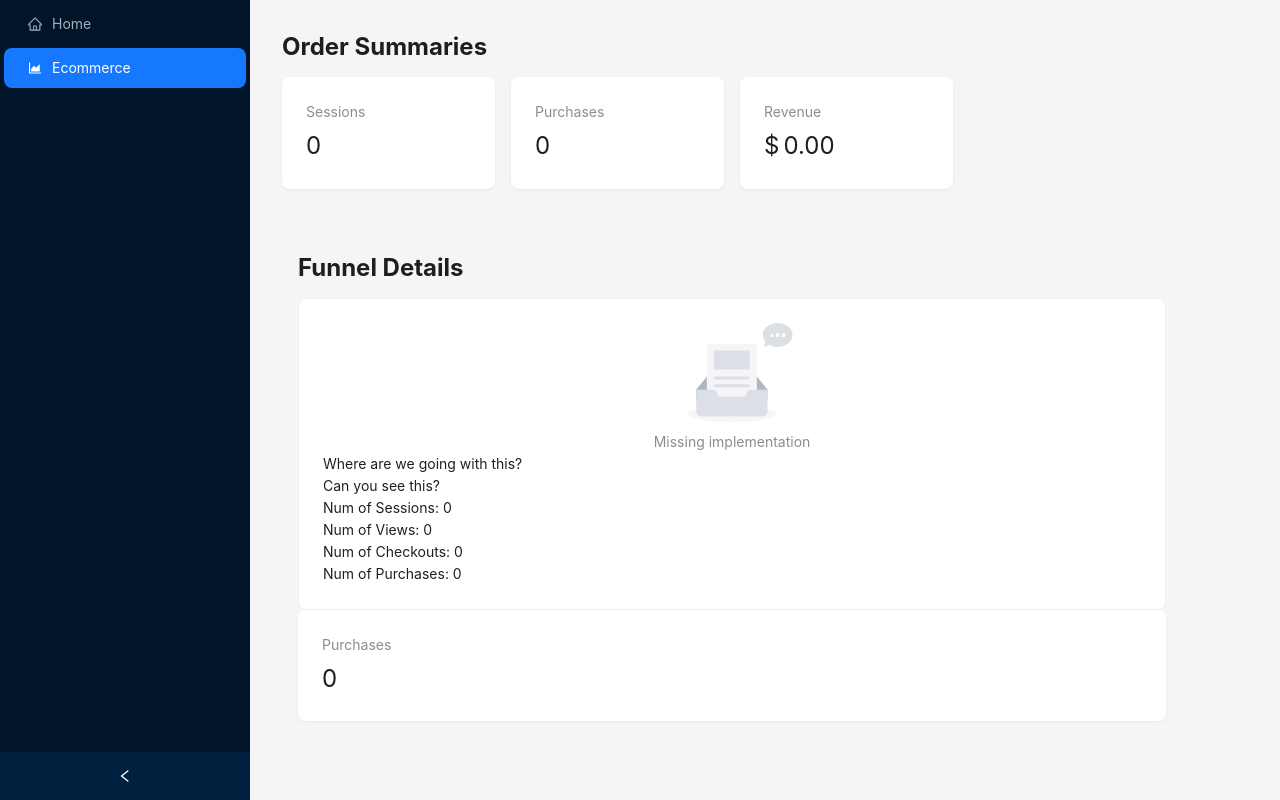
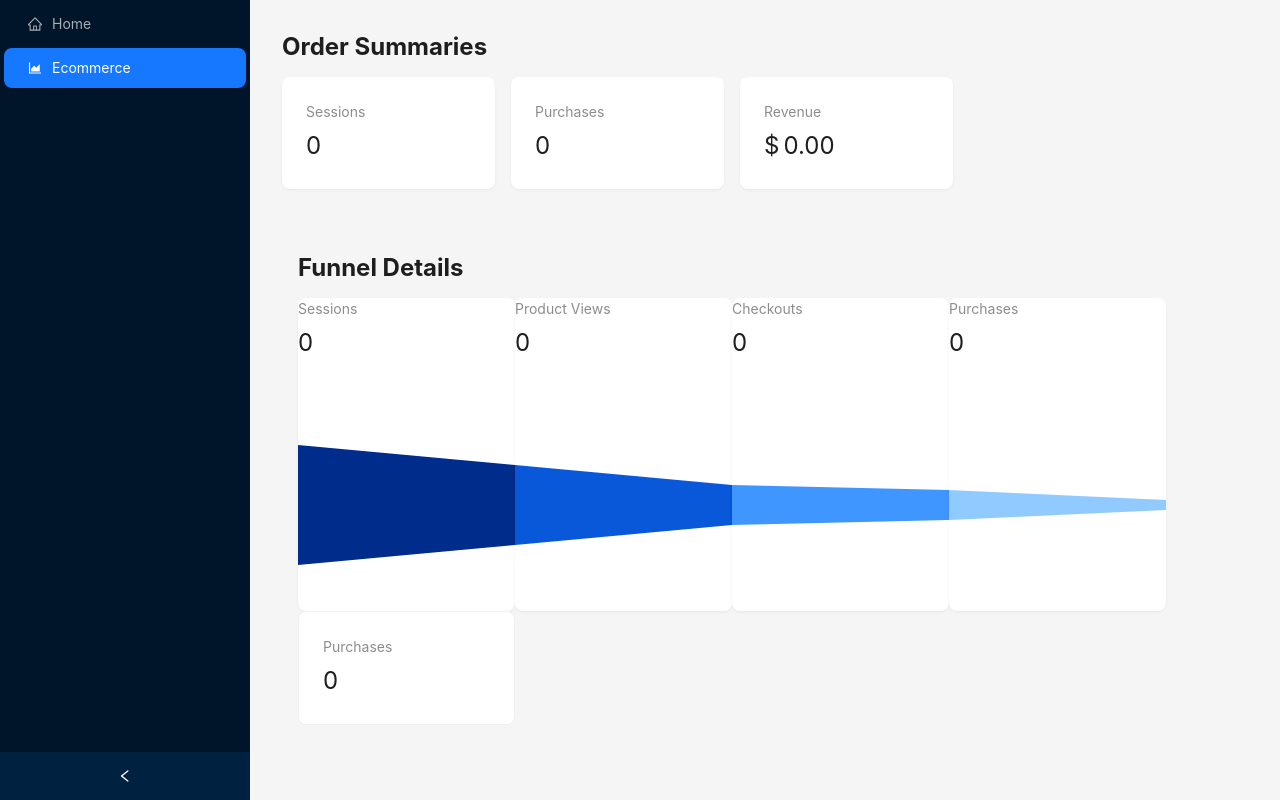
Before and after one commit to ChristianArredondo/learn-tech-x-alan, a Next.js app: page /ecommerce in a window 1280 px wide. Shown: the top 800 px of the page. Built offline with nearby package versions, Linux system fonts and the light colour scheme; no server answers; the database is empty.

Commit message:
adding funnelComponent logic successfully.
using Canvas within React by leveraging the useEffect hook; and fiddle with some styling to make canvas aligned to the Card component with no padding

```diff
--- a/src/app/api/ecommerce/funnel-details/route.ts
+++ b/src/app/api/ecommerce/funnel-details/route.ts
@@ -8,8 +8,6 @@ export async function GET(): Promise<NextResponse> {
     const numProductViews = await commerceUserEventService.genNumRecentEventByType('product_view');
     const numCheckouts = await commerceUserEventService.genNumRecentEventByType('checkout');
     const numPurchases = await commerceUserEventService.genNumRecentEventByType('purchase');
-    // testing on the server side
-    console.log("checkouts: " + numCheckouts);
 
     return NextResponse.json({
         num_sessions: numSessions,
--- a/src/components/ecommerce/FunnelDetailsSection.tsx
+++ b/src/components/ecommerce/FunnelDetailsSection.tsx
@@ -1,5 +1,6 @@
 import { Row, Col, Card, Statistic, Empty } from 'antd';
-import { useEffect, useState } from 'react';
+import { useEffect, useState, useRef } from 'react';
+import { blue } from "@ant-design/colors";
 
 /*
         num_sessions: numSessions,
@@ -12,6 +13,40 @@ interface Props {
     numProductViews: number;
     numCheckouts: number;
     numPurchases: number;
+}
+
+interface FunnelProp {
+    blueIndex: number;
+    totalHeight: number;
+    leftHeight: number;
+    rightHeight: number;
+  }
+// This draws a canvas of totalHeight, with a trazepoid with base leftHeight to the left
+// and top rightHeight to the right, fill to the blueIndex color
+
+// 0, total height => tH - lH / 2, th+lH/2,
+const FunnelComponent: React.FC<FunnelProp> = ({ blueIndex, totalHeight, leftHeight, rightHeight }) => {
+    const canvasRef = useRef(null);
+
+    useEffect(() => {
+        const canvas = canvasRef.current;
+        const ctx = canvas.getContext("2d");
+        const width = canvas.parentElement.offsetWidth;
+
+
+        ctx.beginPath();
+        ctx.moveTo(0, ( totalHeight - leftHeight) / 2);
+        ctx.lineTo(width, (totalHeight - rightHeight) / 2);
+        ctx.lineTo(width, (totalHeight + rightHeight) / 2);
+        ctx.lineTo(0, (totalHeight + leftHeight) / 2);
+        ctx.fillStyle = blue[blueIndex];
+        ctx.fill();
+    }, []);
+
+    // NTS: interestingly if I add width below here, it is not defined
+    return (
+        <canvas class="rect" ref={canvasRef} height={totalHeight}></canvas>
+    );
 }
 
 export default function FunnelDetailsSection(): React.ReactNode {
@@ -40,9 +75,15 @@ export default function FunnelDetailsSection(): React.ReactNode {
         []
     );
 
+    /* Funnel function design
+    <Funnel {} />
+    */
+
+
     return (
         <section style={{ marginBottom: 48, padding: 16 }}>
             <h2 style={{ fontSize: 24, marginBottom: 16 }}>Funnel Details</h2>
+            {/*}
             <Card>
                 <Empty description='Missing implementation' />
                 <p class='Hello'> Where are we going with this? </p>
@@ -52,16 +93,85 @@ export default function FunnelDetailsSection(): React.ReactNode {
                 <li> Num of Checkouts: {numCheckouts}</li>
                 <li> Num of Purchases: {numPurchases}</li>
             </Card>
+            */}
+
+            <Row>
+                <Col span={6}>
                     <Card
                         bordered={false}
                         loading={isLoading}
+                        bodyStyle={{ padding: 0 }}
+                    >
+                        <Statistic
+                            title='Sessions'
+                            value={numSessions}
+                            precision={0}
+                        />
+
+                        <br></br>
+                        <br></br>
+                        <FunnelComponent blueIndex={8} totalHeight={200} leftHeight={120} rightHeight={80}/>
+
+                    </Card>
+                </Col>
+                <Col span={6}>
+                    <Card
+                        bordered={false}
+                        loading={isLoading}
+                        bodyStyle={{ padding: 0 }}
+                    >
+                        <Statistic
+                            title='Product Views'
+                            value={numProductViews}
+                            precision={0}
+                        />
+                        <br></br>
+                        <br></br>
+                        <FunnelComponent blueIndex={6} totalHeight={200} leftHeight={80} rightHeight={40}/>
+                    </Card>
+                </Col>
+                <Col span={6}>
+                    <Card
+                         bordered={false}
+                         loading={isLoading}
+                         bodyStyle={{ padding: 0 }}
+                    >
+                        <Statistic
+                            title='Checkouts'
+                            value={numCheckouts}
+                            precision={0}
+                        />
+                        <br></br>
+                        <br></br>
+                        <FunnelComponent blueIndex={4} totalHeight={200} leftHeight={40} rightHeight={30}/>
+                    </Card>
+                </Col>
+                <Col span={6}>
+                    <Card
+                        bordered={false}
+                        loading={isLoading}
+                        bodyStyle={{ padding: 0 }}
                     >
                         <Statistic
                             title='Purchases'
                             value={numPurchases}
                             precision={0}
                         />
+                        <br></br>
+                        <br></br>
+                        <FunnelComponent blueIndex={2} totalHeight={200} leftHeight={30} rightHeight={10}/>
                     </Card>
+                </Col>
+                <Col span={6}>
+                    <Card>
+                        <Statistic
+                            title='Purchases'
+                            value={numPurchases}
+                            precision={0}
+                        />
+                    </Card>
+                </Col>
+            </Row>
         </section>
     );
 }
```
Lines whose indentation alone changed are shown as unchanged.
